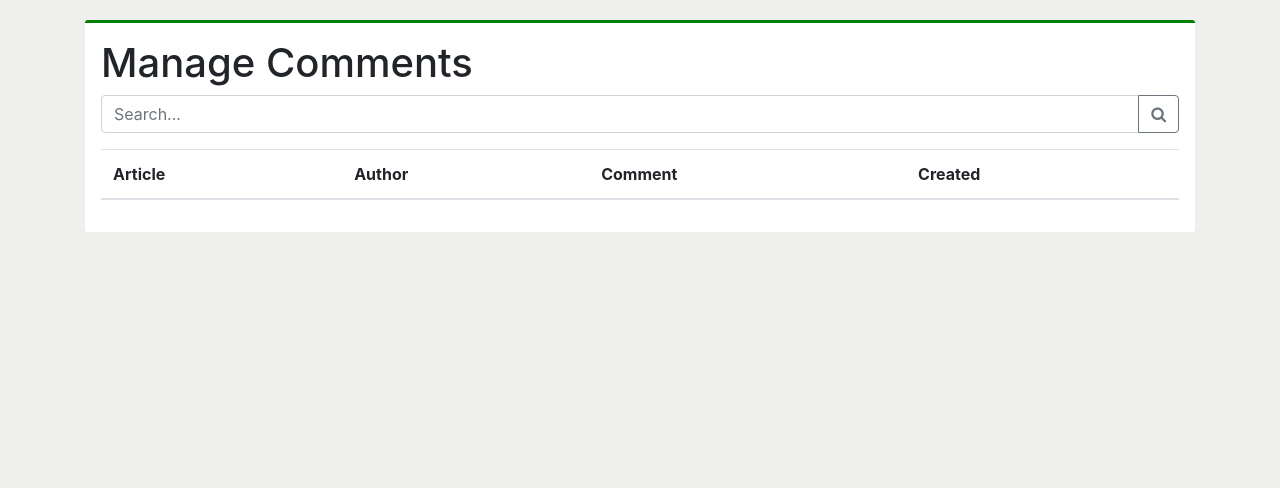
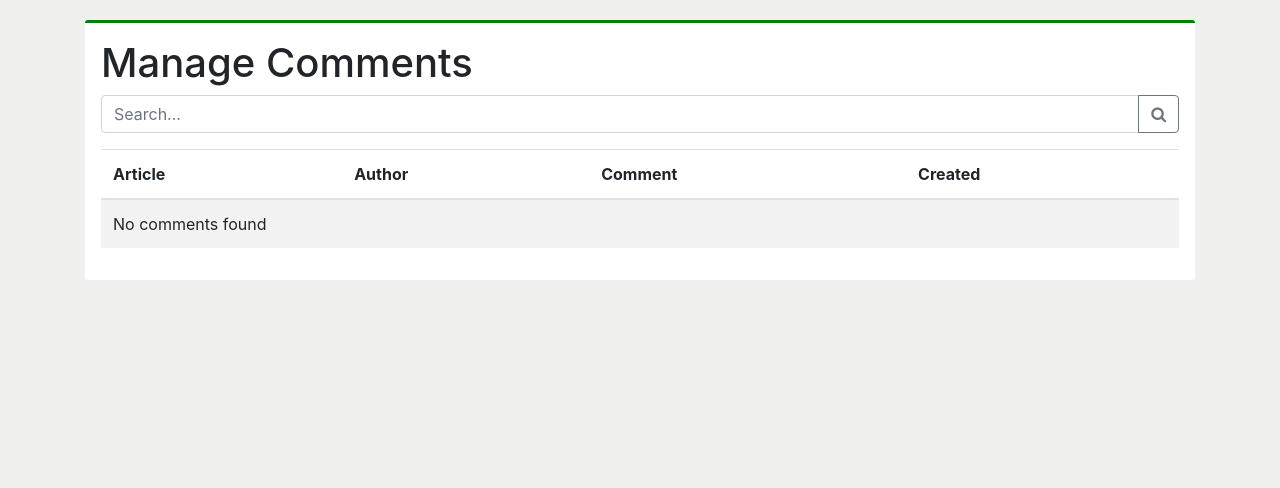
Before and after one commit to petre-symfony/mastering-doctrine-relations, a Symfony app: template templates/comment_admin/index.html.twig in a window 1280 px wide. Shown: the part 134-622 px from the top of the page. Run offline with Twig, Linux system fonts and the light colour scheme; the template is opened without the code that fills it, so the values that code supplies are empty; some libraries are stand-ins or nearby versions.

Commit message:
14.2.Query Joins & Solving the N+1 Problem{The Twig For-Else Feature}
The Twig For-Else Feature
Oh, by the way, here's a fun Twig feature. When we get zero results, we should probably print a nice message. On a Twig for loop, you can put an else at the end. Add a <td colspan=4>, a centering class, and: No comments found.
Go back and try it! It works! Pff, except for my not-awesome styling skills. Use text-center.
That's better.

```diff
--- a/templates/comment_admin/index.html.twig
+++ b/templates/comment_admin/index.html.twig
@@ -49,6 +49,10 @@
               <td style="width: 20%;">{{ comment.content|truncate }}</td>
               <td>{{ comment.createdAt|ago }}</td>
             </tr>
+          {% else %}
+            <tr>
+              <td colspan="4" class="txt-center">No comments found</td>
+            </tr>
           {% endfor %}
         </tbody>
       </table>
```
